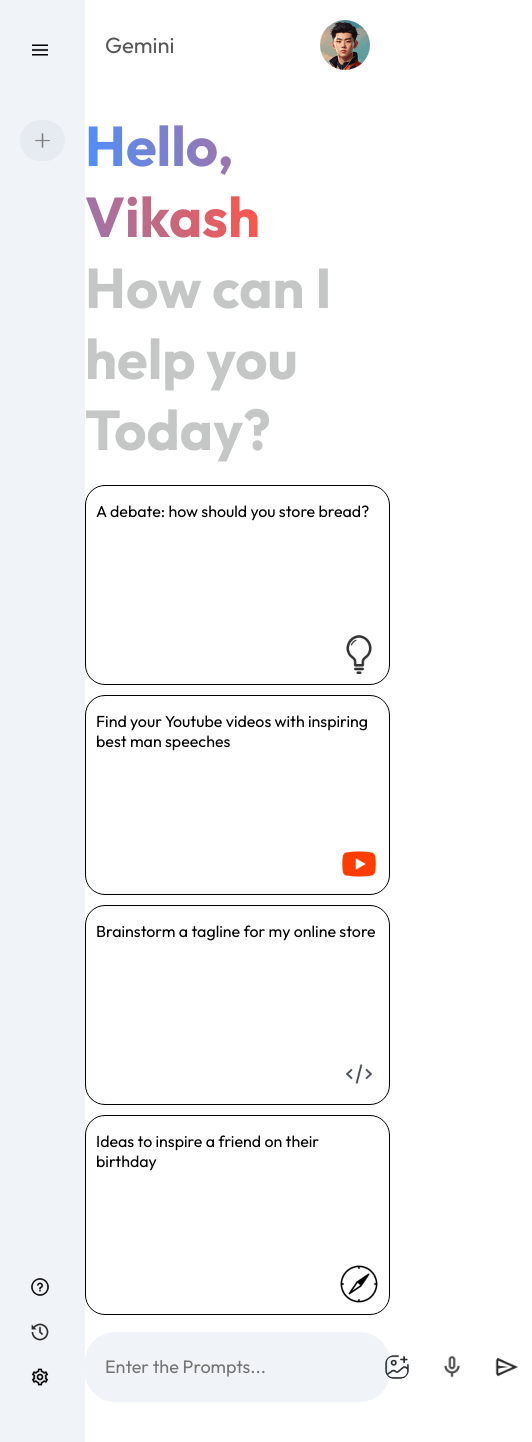
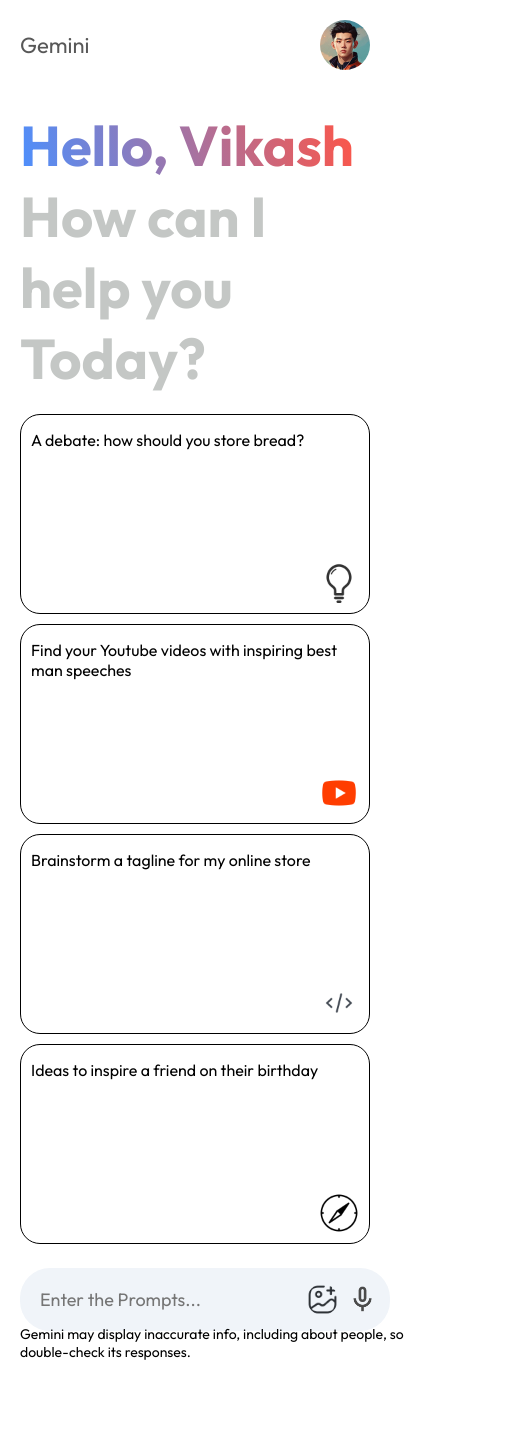
Before and after one commit to Vikash-thak12/My_Projects, a React (Vite) app in the folder Gemini-Clone/Gemini-Clone/: page / in a window 390 px wide. Shown: the whole page, 532 px wide, since content can reach past the window. After the commit the page ends 1371 px from the top, so only its background shows below. Built offline with nearby package versions, Linux system fonts and the light colour scheme.

Commit message:
Done with the responsiveness of the webpage

```diff
--- a/Gemini-Clone/Gemini-Clone/src/component/Main/Main.css
+++ b/Gemini-Clone/Gemini-Clone/src/component/Main/Main.css
@@ -24,6 +24,7 @@
 .middle {
     max-width: 900px;
     margin: auto;
+    padding: 0 20px;
 }
 
 .text {
@@ -76,9 +77,9 @@
 footer {
     /* background-color: red; */
     position: absolute;
-    bottom: 0;
+    bottom: 40px;
     width: 100%;
-    max-width: 900px;
+    max-width: 860px;
     margin: auto;
     /* padding: 0 10px; */
 
@@ -91,7 +92,6 @@
     justify-content: space-between;
     background-color: #f0f4f9;
     border-radius: 30px;
-    margin-bottom: 40px;
 }
 
 footer img {
@@ -115,7 +115,7 @@
     height: 100%;
     cursor: pointer;
     display: flex;
-    justify-content: center;
+    justify-content: end;
     gap: 5px;
 }
 
@@ -126,6 +126,19 @@
 .main-bottom div img:hover
 {
     background-color: #e2e6eb;
+}
+
+.copyRight {
+    position: absolute;
+    bottom: 10px;
+    width: 100%;
+    max-width: 860px;
+    margin: auto;
+    /* border: 2px solid black; */
+    display: flex;
+    align-items: center;
+    justify-content: center;
+    font-size: 14px;
 }
 .result
 {
@@ -203,3 +216,25 @@
         background-position: 800px 0px;
     }
 }
+
+@media (max-width: 600px) {
+
+    .main-bottom input {
+        flex: none;
+        width: 230px;
+    }
+    footer
+    {
+        width: 370px;
+    }
+    .main-bottom div {
+        width: auto;
+        display: flex;
+        justify-content: end;
+    }
+
+    .main-bottom div img {
+        width: 35px;
+        padding: 2px;
+    }
+}
--- a/Gemini-Clone/Gemini-Clone/src/component/Main/Main.jsx
+++ b/Gemini-Clone/Gemini-Clone/src/component/Main/Main.jsx
@@ -66,10 +66,13 @@
             <div>
               <img src={assets.gallery_icon} alt="" />
               <img src={assets.mic_icon} alt="" />
-              <img onClick={() => onSent()} src={assets.send_icon} alt="" />
+              {input?<img onClick={() => onSent()} src={assets.send_icon} alt="" />:null}
+
             </div>
           </div>
         </footer>
+
+        <p className='copyRight'>Gemini may display inaccurate info, including about people, so double-check its responses.</p>
 
       </div>
 
--- a/Gemini-Clone/Gemini-Clone/src/component/Sidebar/Sidebar.css
+++ b/Gemini-Clone/Gemini-Clone/src/component/Sidebar/Sidebar.css
@@ -39,6 +39,7 @@
 {
     margin-top: 40px 0;
     padding: 10px;
+    animation: fadeIn 1.5s;
 }
 
 .Recent-txt
@@ -79,3 +80,9 @@
 {
     background-color: #e2e6eb;
 }
+
+@media (max-width: 600px) {
+    .Sidebar {
+        display: none;
+    }
+}
--- a/Gemini-Clone/Gemini-Clone/src/index.css
+++ b/Gemini-Clone/Gemini-Clone/src/index.css
@@ -11,4 +11,14 @@
 {
   min-height: 100vh;
   display: flex;
+  animation: fadeIn 1.5s;
 }
+
+@keyframes fadeIn {
+  0% {
+    opacity: 0;
+  }
+  100% {
+    opacity: 1;
+  }
+}
```
